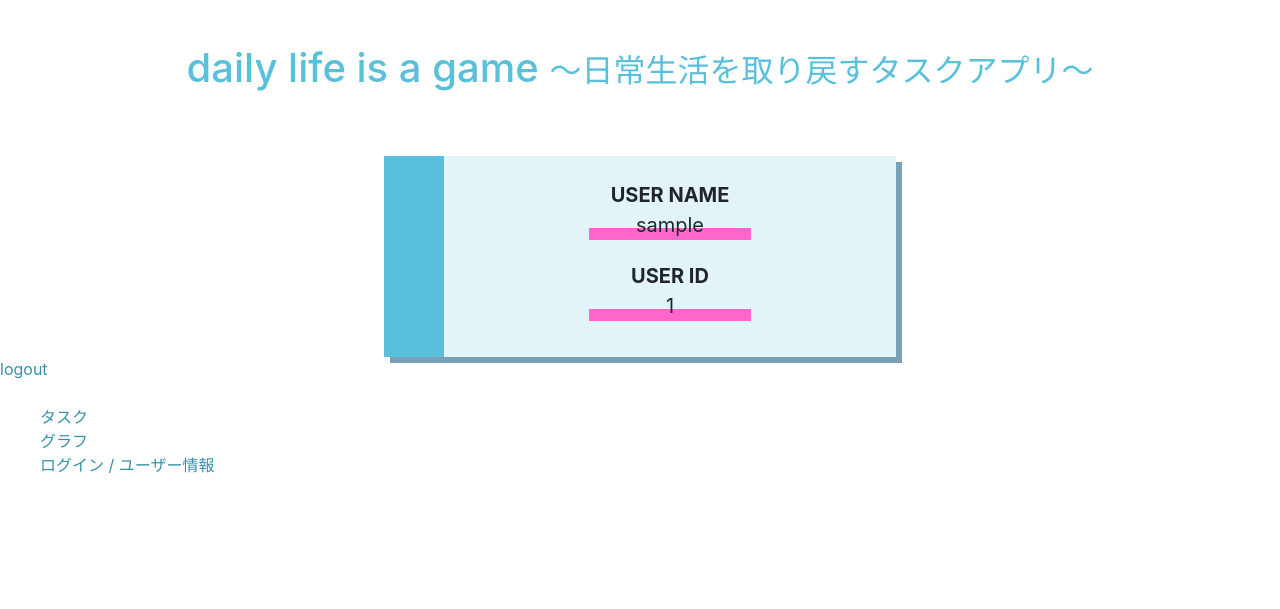
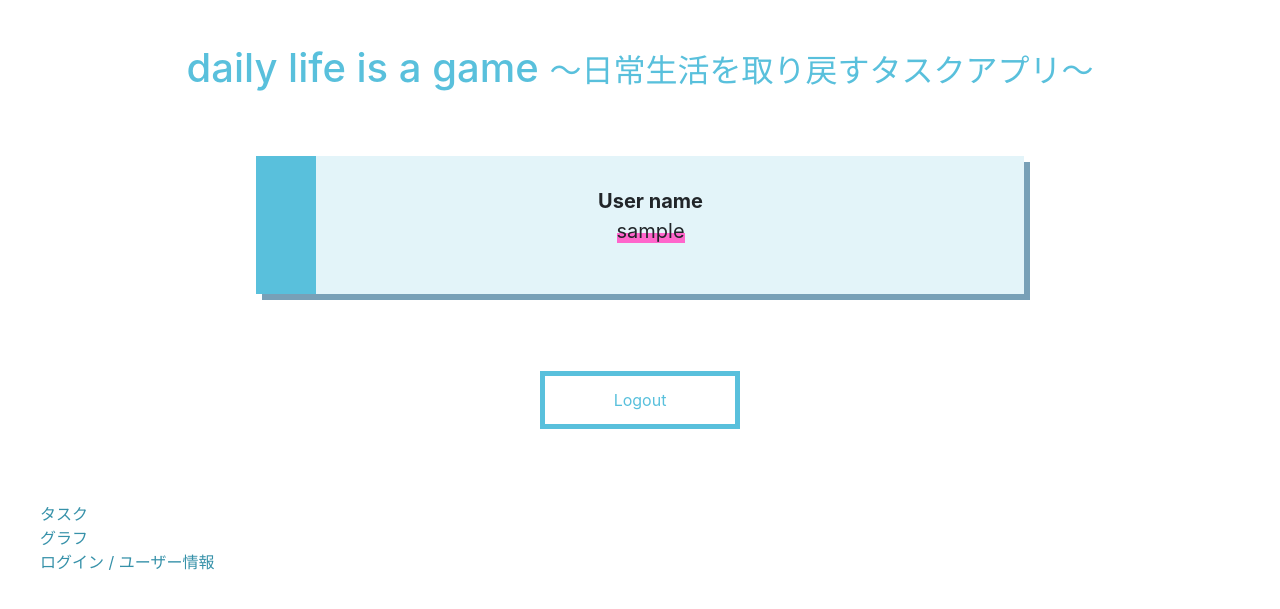
Before and after one commit to DLPJ-MUDS/daily-life-is-a-game, a Flask app: template login/main/templates/entries/user.html in a window 1280 px wide. Shown: the part 56-665 px from the top of the page. Run offline with Flask 2, Linux system fonts and the light colour scheme; the template is opened without the code that fills it: most values are stand-ins (such as "Sample title", 1, 10 or a date in 2020); some libraries are stand-ins or nearby versions.

Commit message:
fix uers.html

```diff
--- a/login/main/static/style/style.css
+++ b/login/main/static/style/style.css
@@ -37,12 +37,13 @@ body{
     box-shadow: 6px 6px #78a0b7;
 }
 
-/* 付箋 */
+/* 中央寄せ付箋(user name) */
 .elem_3{
     text-align: center;
-    margin-right: 30%;
-    margin-left: 30%;
     margin-top: 5%;
+    margin-right: 20%;
+    margin-left: 20%;
+    /* width: 400px; */
     padding: 1em 1em;
     background: rgb(227, 244, 249);
     border-left: solid 60px rgb(89, 192, 220);
@@ -112,22 +113,25 @@ a{
 .login dt{
     /* color: rgba(255, 31, 113); */
     /* color: rgba(89, 192, 220); */
+    margin-right: 16%;
+    margin-left: 10%;
     font-size: 20px;
+}
 
-}
 
 .login dd{
     /* color: rgba(255, 31, 113); */
     /* color: rgba(89, 192, 220); */
     font-size: 20px;
     margin-bottom: 5%;
-    margin-right: 30%;
-    margin-left: 30%;
-    background:linear-gradient(transparent 60%, #f6c 60%);
-
+    margin-right: 16%;
+    margin-left: 10%;
 }
 
 
+#line{
+    background:linear-gradient(transparent 60%, #f6c 60%);
+}
 
 
 .login input[type="text"] {
@@ -135,7 +139,7 @@ a{
     /* color: rgba(255, 31, 113); */
     color: rgba(89, 192, 220);
     box-sizing: border-box;
-    width: 20%;
+    width: 200px;
     padding: 10px;
     transition: 0.3s;
     letter-spacing: 1px;
@@ -157,7 +161,7 @@ a{
     /* color: rgba(255, 31, 113); */
     color: rgba(89, 192, 220);
     box-sizing: border-box;
-    width: 20%;
+    width: 200px;
     padding: 10px;
     transition: 0.3s;
     letter-spacing: 1px;
@@ -174,8 +178,9 @@ a{
     outline: none;
 }
 
+
 .btn_pink {
-    display       : inline-block;
+    /* display       : inline-block; */
     /* font-size     : 20pt;    */
     margin-top: 1%;
     margin: 2%;
@@ -186,7 +191,7 @@ a{
     background    : rgb(255, 255, 255);
     /* color         : rgba(255, 31, 113); */
     color: rgba(89, 192, 220);
-    width: 10%;
+    width: 100px;
     transition: 0.3s;
     border-width: thick;
     border-style: solid;
@@ -202,6 +207,34 @@ background    : rgba(89, 192, 220);
 }
 
 
+.btn_pink_2 {
+    /* display       : inline-block; */
+    text-align    : center;
+    /* font-size     : 20pt;    */
+    margin: 2%;
+    margin-top: 1%;
+    /* margin-left: 110%; */
+    cursor        : pointer;     /* カーソル   */
+    padding       : 12px 10px;
+    background    : rgb(255, 255, 255);
+    /* color         : rgba(255, 31, 113); */
+    color: rgba(89, 192, 220);
+    width: 200px;
+    transition: 0.3s;
+    border-width: thick;
+    border-style: solid;
+    /* border-color: rgba(255, 31, 113); */
+    border-color: rgba(89, 192, 220);
+  }
+
+
+.btn_pink_2:hover {
+color         : rgba(255, 255, 255);
+/* background    : rgba(255, 31, 113);  */
+background    : rgba(89, 192, 220);
+}
+
+
 .right_side{
     margin-left: 0;
 }
--- a/login/main/templates/entries/user.html
+++ b/login/main/templates/entries/user.html
@@ -6,12 +6,16 @@
 {% block body %}
     <div class="elem_3">
         <dl class="login">
-            <dt>USER NAME</dt>
-            <dd>{{ user_name }}</dd>
-            <dt>USER ID</dt>
-            <dd>{{ user_id }}</dd>
+            <dt>User name</dt>
+            <dd><span id="line">{{ user_name }}</span></dd>
+            <!--<dt>User ID</dt>
+            <dd>{{ user_id }}</dd>-->
         </dl>
     </div>
-    <a href="{{ url_for('logout') }}">logout</a>
+    <div class="login_form">
+        <form action="{{ url_for('logout') }}" method=post>
+            <button type="submit" class="btn_pink_2">Logout</button>
+        </form>
+    </div>
     <br>
 {% endblock %}
```
